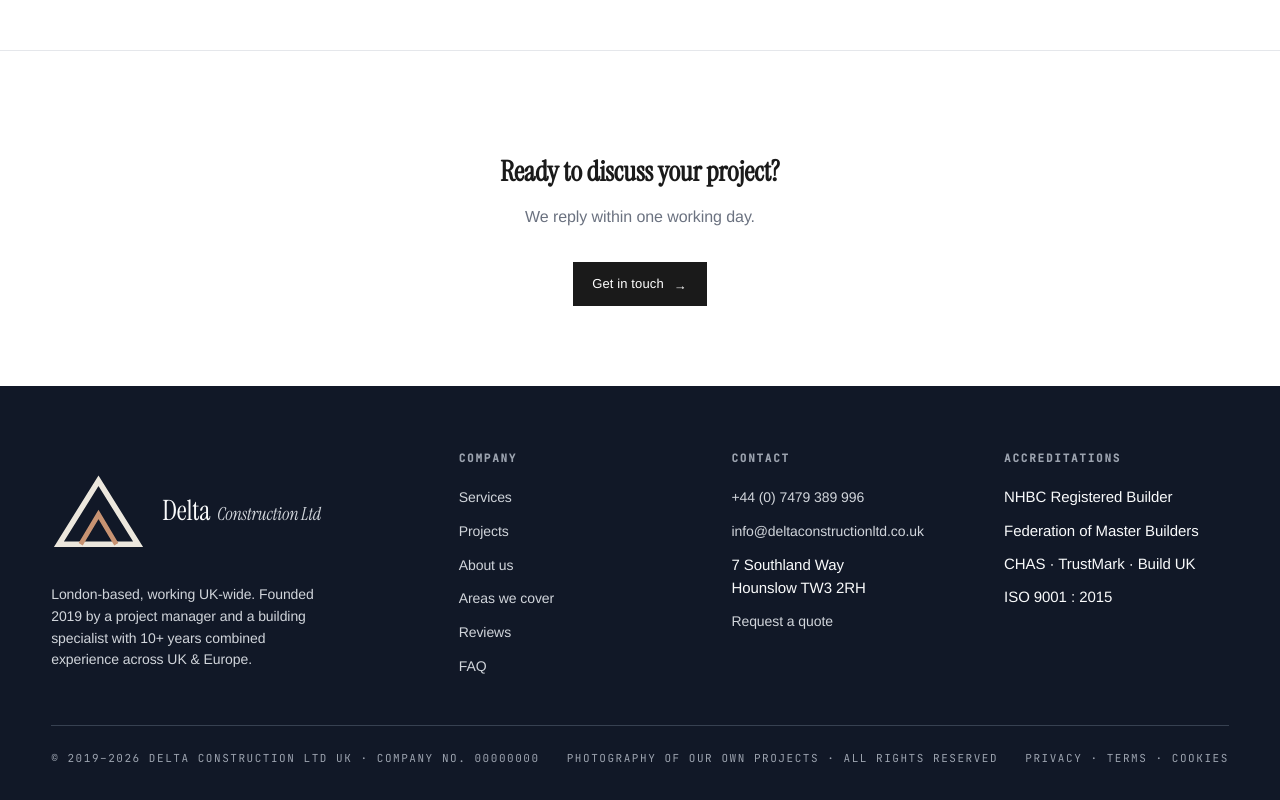
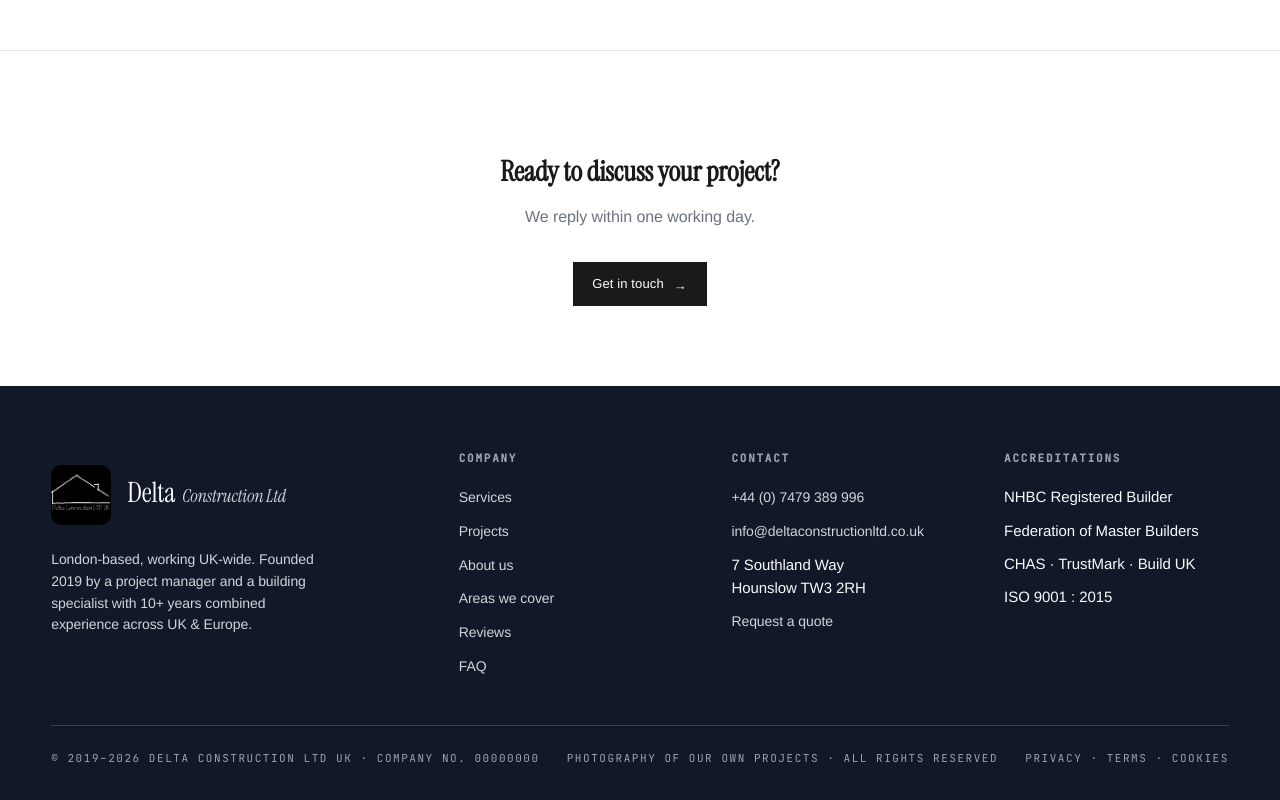
Before and after one commit to AldiD12/delta-construction, a Next.js app: page /about in a window 1280 px wide. Shown: the part 3006-3806 px from the top of the page. Built offline with nearby package versions, Linux system fonts and the light colour scheme.

Commit message:
Add logo image to footer (60px with rounded corners)

```diff
--- a/src/app/globals.css
+++ b/src/app/globals.css
@@ -616,6 +616,7 @@ html{scroll-behavior:smooth}
 
 footer{padding: clamp(48px,5vw,80px) var(--pad) 32px;background:var(--bg)}
 .foot-inner{max-width:var(--max);margin:0 auto;display:grid;grid-template-columns: 1.6fr repeat(3,1fr);gap:48px;border-bottom:1px solid var(--rule);padding-bottom:48px}
+.foot-brand .brand-mark img{width:60px;height:60px;border-radius:10px}
 .foot-brand .brand-name{font-size:28px}
 .foot-brand p{margin-top:14px;font-size:14px;max-width:36ch;color:var(--ink-2)}
 .foot-col h5{font-family:var(--mono);font-size:11px;letter-spacing:.16em;text-transform:uppercase;color:var(--mute);margin:0 0 18px}
--- a/src/app/page.tsx
+++ b/src/app/page.tsx
@@ -738,10 +738,7 @@ export default function Home() {
     <div className="foot-brand">
       <div className="brand">
         <span className="brand-mark" aria-hidden="true">
-          <svg viewBox="0 0 24 24" fill="none">
-            <path d="M2 20 L12 4 L22 20 Z" stroke="#ece7dd" strokeWidth="1.4"/>
-            <path d="M7.5 20 L12 12.5 L16.5 20" stroke="#c89372" strokeWidth="1.2"/>
-          </svg>
+          <img src="/assets/logo.png" alt="Delta Construction Logo" />
         </span>
         <span className="brand-name">Delta<span>&nbsp;Construction Ltd</span></span>
       </div>
--- a/src/components/SharedFooter.tsx
+++ b/src/components/SharedFooter.tsx
@@ -7,18 +7,7 @@ export default function SharedFooter() {
         <div className="foot-brand">
           <Link href="/" className="brand">
             <span className="brand-mark" aria-hidden="true">
-              <svg viewBox="0 0 24 24" fill="none">
-                <path
-                  d="M2 20 L12 4 L22 20 Z"
-                  stroke="#ece7dd"
-                  strokeWidth="1.4"
-                />
-                <path
-                  d="M7.5 20 L12 12.5 L16.5 20"
-                  stroke="#c89372"
-                  strokeWidth="1.2"
-                />
-              </svg>
+              <img src="/assets/logo.png" alt="Delta Construction Logo" />
             </span>
             <span className="brand-name">
               Delta<span>&nbsp;Construction Ltd</span>
```
